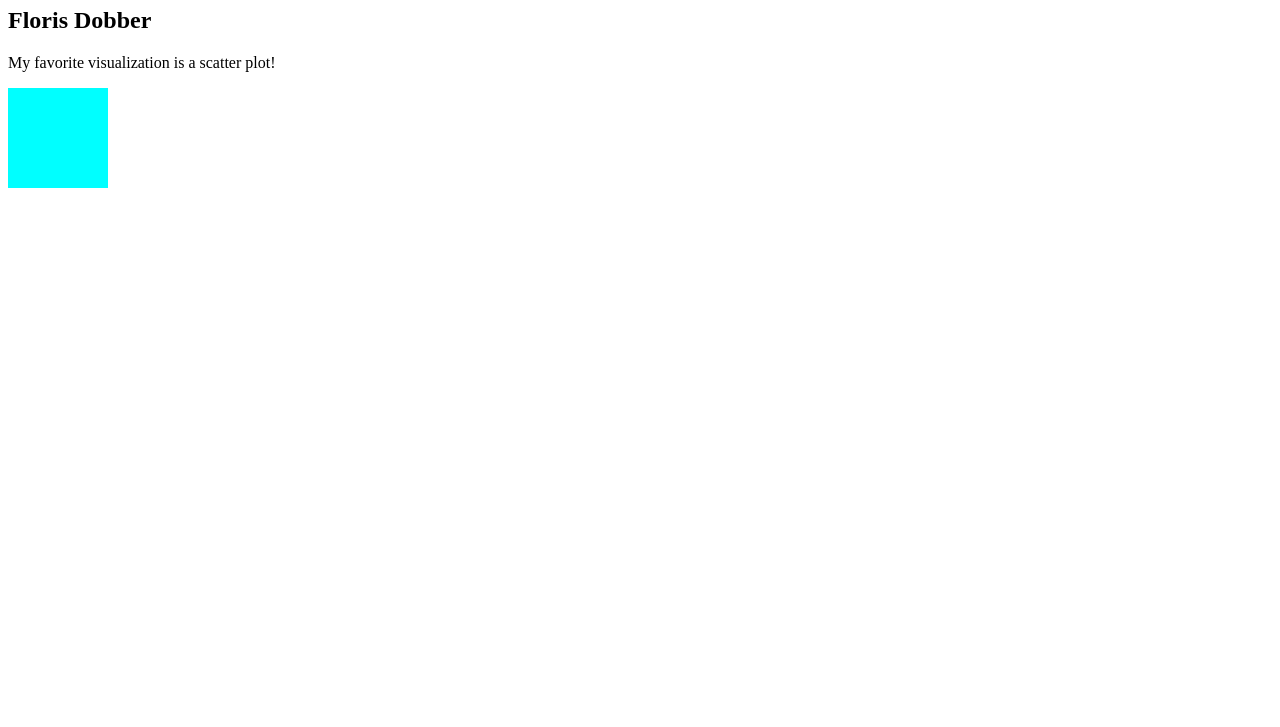
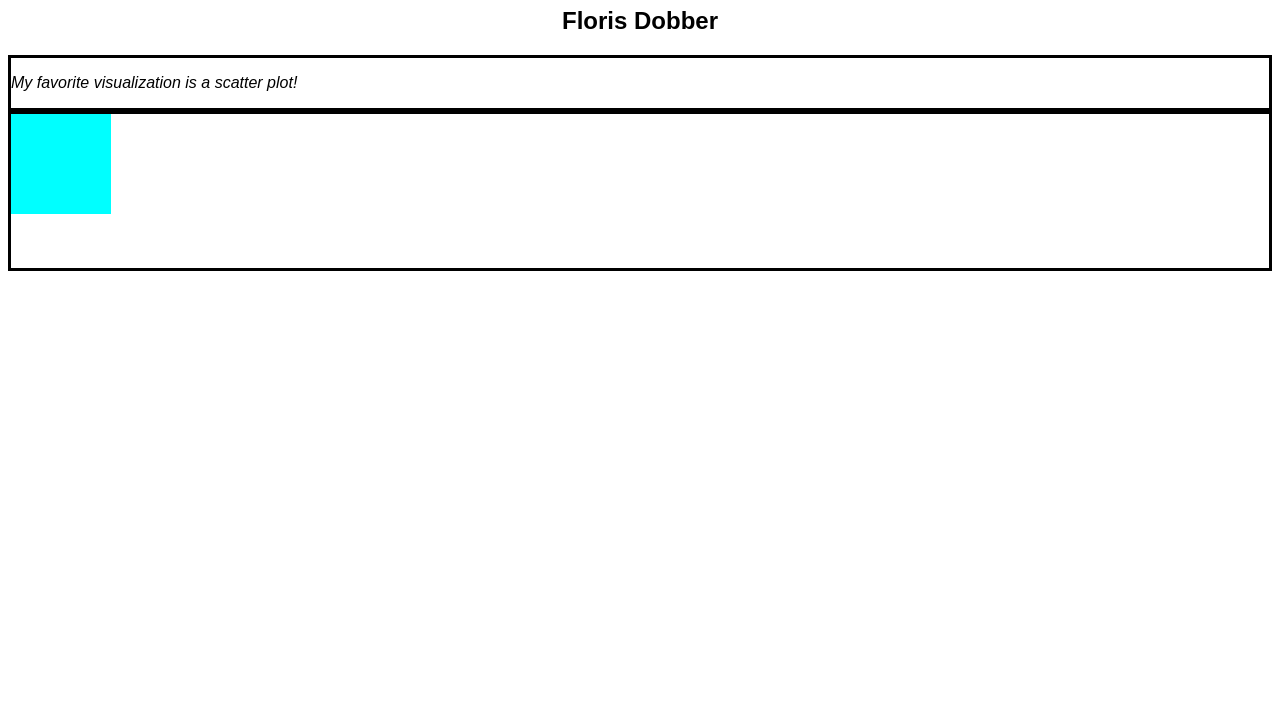
Before and after one commit to DS4200-S22/ic-04-florisdobber, a plain HTML site: page index.html in a window 1280 px wide. Shown: the part 73-800 px from the top of the page. Drawn offline with Linux system fonts and the light colour scheme.

Commit message:
Added style sheet and styled page

```diff
--- a/index.html
+++ b/index.html
@@ -4,6 +4,7 @@
 <head>
     <meta charset=utf-8/>
     <title>ic-04</title>
+    <link rel="stylesheet" href="style.css">
 </head>
 
 
--- /dev/null
+++ b/style.css
@@ -0,0 +1,15 @@
+body {
+    font-family: Arial;
+}
+
+h1, h2 {
+    text-align: center;
+}
+
+.container {
+    border-style: solid;
+}
+
+.italic {
+    font-style: italic;
+}
```
